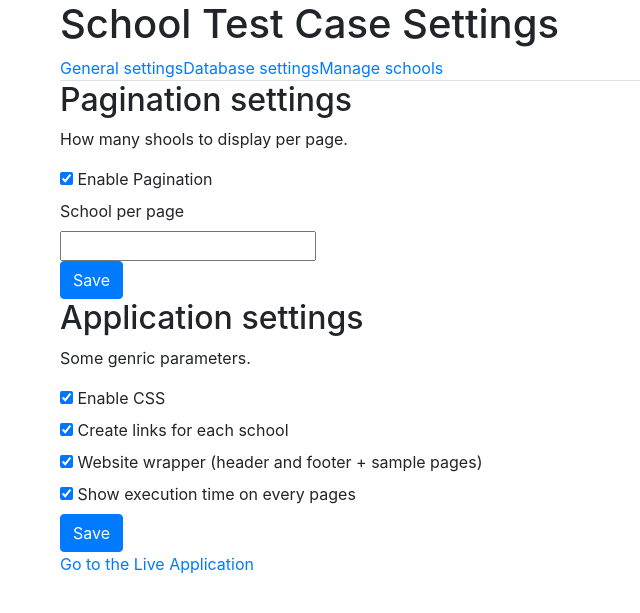
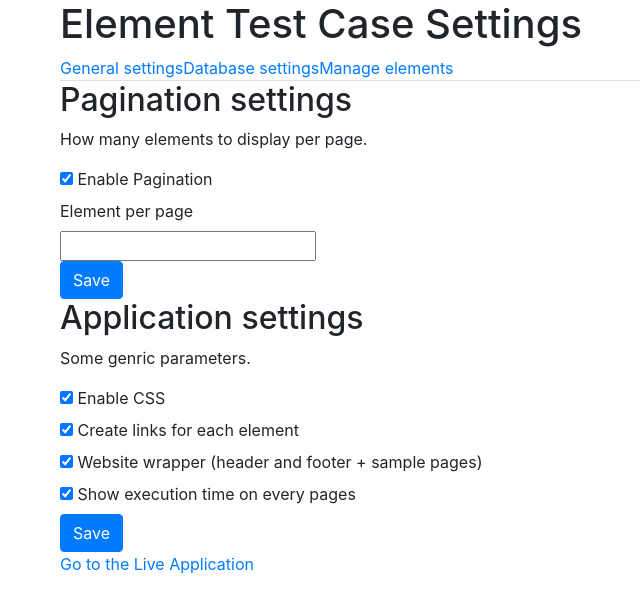
Before and after one commit to WebMole/Ajax-Listing-Generator, a PHP site: page /admin/index.php in a window 1280 px wide. Shown: the top 613 px of the page, without its empty margins (25-665 px from the left). Run offline with PHP 8.4, Linux system fonts and the light colour scheme; some libraries are stand-ins or nearby versions.

Commit message:
Changed from School listing to Element Listing

```diff
--- a/admin/admin.js
+++ b/admin/admin.js
@@ -30,7 +30,7 @@ $(document).ready(function() {
 		});
 	$("#add-multiple-action").click(function(e) {
 		e.preventDefault();
-		insertRandomSchools(e);
+		insertRandomElements(e);
 		});
 
 	// Ajax requests
@@ -39,19 +39,19 @@ $(document).ready(function() {
 		$.ajax({
 			type: "POST",
 			url: "ajax.php",
-			data: {action_type:"insert_single", school_name:$("#school-name").val(), school_address:$("#school-address").val(), school_description:$("#school-description").val()}
+			data: {action_type:"insert_single", element_name:$("#element-name").val(), element_address:$("#element-address").val(), element_description:$("#element-description").val()}
 		}).done(function( result )
 		{
 			$("#msg").html( result );
 		});
 	}
 
-	function insertRandomSchools()
+	function insertRandomElements()
 	{
 		$.ajax({
 			type: "POST",
 			url: "ajax.php",
-			data: {action_type:"insert_multiple", num_random_schools:$("#school-number").val()}
+			data: {action_type:"insert_multiple", num_random_elements:$("#element-number").val()}
 		}).done(function( result )
 		{
 			$("#msg").html( result );
--- a/admin/form.php
+++ b/admin/form.php
@@ -27,7 +27,7 @@ if ($access != 'authorized')
 <ul class="nav nav-tabs" id="navigation-tabs">
 	<li class="active"><a href="#general-settings" data-toggle="tab">General settings</a></li>
 	<li><a href="#database" data-toggle="tab">Database settings</a></li>
-	<li><a href="#manage-schools" data-toggle="tab">Manage schools</a></li>
+	<li><a href="#manage-elements" data-toggle="tab">Manage elements</a></li>
 </ul>
 
 <div id="tabs" class="tab-content">
@@ -35,7 +35,7 @@ if ($access != 'authorized')
 	<div id="general-settings" class="tab-pane active">
 		<div id="pagination-settings">
 			<h2>Pagination settings</h2>
-			<p>How many shools to display per page.</p>
+			<p>How many elements to display per page.</p>
 			<form class="form-horizontal">
 				<fieldset>
 					<div class="control-group">
@@ -46,9 +46,9 @@ if ($access != 'authorized')
 						</div>
 					</div>
 					<div class="control-group">
-						<label class="control-label" for="school-per-page">School per page</label>
+						<label class="control-label" for="element-per-page">Element per page</label>
 						<div class="controls">
-							<input type="number" class="input-xlarge" id="school-per-page" placeholder="">
+							<input type="number" class="input-xlarge" id="element-per-page" placeholder="">
 						</div>
 					</div>
 					<div class="form-actions">
@@ -73,7 +73,7 @@ if ($access != 'authorized')
 					<div class="control-group">
 						<div class="controls">
 							<label class="checkbox">
-								<input type="checkbox" id="links-enabled" checked=""> Create links for each school
+								<input type="checkbox" id="links-enabled" checked=""> Create links for each element
 							</label>
 						</div>
 					</div>
@@ -156,27 +156,27 @@ if ($access != 'authorized')
 		</div>
 	</div>
 
-	<div id="manage-schools" class="tab-pane">
+	<div id="manage-elements" class="tab-pane">
 		<div id="add-single">
-			<h2>Insert a single school</h2>
+			<h2>Insert a single element</h2>
 			<form class="form-horizontal">
 				<fieldset>
 					<div class="control-group">
-						<label class="control-label" for="school-name">School name</label>
+						<label class="control-label" for="element-name">Element name</label>
 						<div class="controls">
-							<input type="text" class="input-xlarge" id="school-name" placeholder="">
+							<input type="text" class="input-xlarge" id="element-name" placeholder="">
 						</div>
 					</div>
 					<div class="control-group">
-						<label class="control-label" for="school-address">School address</label>
+						<label class="control-label" for="element-address">Element address</label>
 						<div class="controls">
-							<input type="text" class="input-xlarge" id="school-address" placeholder="">
+							<input type="text" class="input-xlarge" id="element-address" placeholder="">
 						</div>
 					</div>
 					<div class="control-group">
-						<label class="control-label" for="school-description">School description</label>
+						<label class="control-label" for="element-description">Element description</label>
 						<div class="controls">
-							<textarea type="text" class="input-xlarge" id="school-description" placeholder=""></textarea>
+							<textarea type="text" class="input-xlarge" id="element-description" placeholder=""></textarea>
 						</div>
 					</div>
 
@@ -188,13 +188,13 @@ if ($access != 'authorized')
 		</div>
 
 		<div id="add-multiple">
-			<h2>Insert multiple randomly generated schools</h2>
+			<h2>Insert multiple randomly generated elements</h2>
 			<form class="form-horizontal">
 				<fieldset>
 					<div class="control-group">
-						<label class="control-label" for="school-number">Number of schools</label>
+						<label class="control-label" for="element-number">Number of elements</label>
 						<div class="controls">
-							<input type="number" class="input-xlarge" id="school-number" placeholder="">
+							<input type="number" class="input-xlarge" id="element-number" placeholder="">
 						</div>
 					</div>
 					<div class="form-actions">
@@ -205,9 +205,9 @@ if ($access != 'authorized')
 			<div id="random-sample">
 				<h2>Sample</h2>
 				<div class="well">
-					<h3>@todo: Random School Name</h3>
-					<p>@todo: Random School address</p>
-					<p>@todo: Random School description</p>
+					<h3>@todo: Random Element Name</h3>
+					<p>@todo: Random Element address</p>
+					<p>@todo: Random Element description</p>
 				</div>
 			</div>
 		</div>
--- a/admin/index.php
+++ b/admin/index.php
@@ -41,8 +41,8 @@ else
     <head>
         <meta charset="utf-8">
         <meta http-equiv="X-UA-Compatible" content="IE=edge,chrome=1">
-        <title>School Listing Configuration</title>
-        <meta name="description" content="School listing configuration">
+        <title>Element Listing Configuration</title>
+        <meta name="description" content="Element listing configuration">
         <meta name="viewport" content="width=device-width">
 
         <link href="//netdna.bootstrapcdn.com/bootswatch/2.3.2/united/bootstrap.min.css" rel="stylesheet">
@@ -54,7 +54,7 @@ else
         <![endif]-->
 
         <div class="container">
-        	<h1>School Test Case Settings</h1>
+        	<h1>Element Test Case Settings</h1>
         	<div id="msg"></div>
         	<?php require_once('form.php'); ?>
         	<footer><a href="../">Go to the Live Application</a></footer>
--- a/assets/css/main.css
+++ b/assets/css/main.css
@@ -1,5 +1,5 @@
 /*
- * School Listing Test
+ * Ajax Listing Generator
  */
 
 body
--- a/index.php
+++ b/index.php
@@ -34,8 +34,8 @@ require_once(dirname(__FILE__) . "/lib/init.php");
     <head>
         <meta charset="utf-8">
         <meta http-equiv="X-UA-Compatible" content="IE=edge,chrome=1">
-        <title>School Listing Test</title>
-        <meta name="description" content="School Listing Test">
+        <title>Ajax Listing Generator</title>
+        <meta name="description" content="Ajax Listing Generator">
         <meta name="viewport" content="width=device-width">
 
         <!-- Place favicon.ico and apple-touch-icon.png in the root directory -->
--- a/lib/content.php
+++ b/lib/content.php
@@ -24,13 +24,13 @@ if ($access != 'authorized')
 
 // Default Page
 if (empty($_GET["page"]))
-    require_once (dirname(__FILE__) . "/../pages/schools.php");
+    require_once (dirname(__FILE__) . "/../pages/elements.php");
 else
 {
     $page_type = $_GET["page"];
-    if ($page_type == "schools" || $page_type == "home")
+    if ($page_type == "elements" || $page_type == "home")
     {
-        require_once (dirname(__FILE__) . "/../pages/schools.php");
+        require_once (dirname(__FILE__) . "/../pages/elements.php");
     }
     else if ($page_type == "contact")
     {
--- a/lib/pagination.php
+++ b/lib/pagination.php
@@ -29,8 +29,8 @@ if ( !empty($_GET["page_num"]) )
     $current_page = (int)$_GET["page_num"];
 }
 
-$num_schools = $Schools->getNumSchools();
-$num_pages = ceil($num_schools / SCHOOLS_PER_PAGE);
+$num_elements = $Elements->getNumElements();
+$num_pages = ceil($num_elements / ELEMENTS_PER_PAGE);
 
 ?>
 
--- a/wrapper/footer.php
+++ b/wrapper/footer.php
@@ -27,7 +27,7 @@ if ($access != 'authorized')
     <div class="container">
         <div class="row">
             <div class="span6">
-                <p>Copyme <?php echo date("Y"); ?> School Listing Test. No rights reserved.</p>
+                <p>Copyme <?php echo date("Y"); ?> Ajax Listing Generator. No rights reserved.</p>
             </div>
 
             <div class="span6">
--- a/wrapper/header.php
+++ b/wrapper/header.php
@@ -26,7 +26,7 @@ if ($access != 'authorized')
     <div class="container">
         <div class="row">
             <div class="span6">
-                <a href="#"><img src="assets/img/school-listing-test.png" alt="logo" /></a>
+                <a href="#"><img src="assets/img/ajax-listing-generator.png" alt="logo" /></a>
             </div>
 
             <div class="span6">
```
Also changed, not shown: admin/ajax.php (+17 -17 lines), configuration-sample.php (+9 -9 lines), lib/ajax.php (+5 -5 lines), lib/database-helper.php (+4 -4 lines), lib/element-manager.php (renamed from lib/school-manager.php, +13 -13 lines), pages/elements.php (renamed from pages/schools.php, +4 -4 lines), sql/elements.sql (renamed from sql/school.sql, +5 -5 lines), README.md, assets/img/ajax-listing-generator.png (added), assets/img/school-listing-test.png (deleted).
